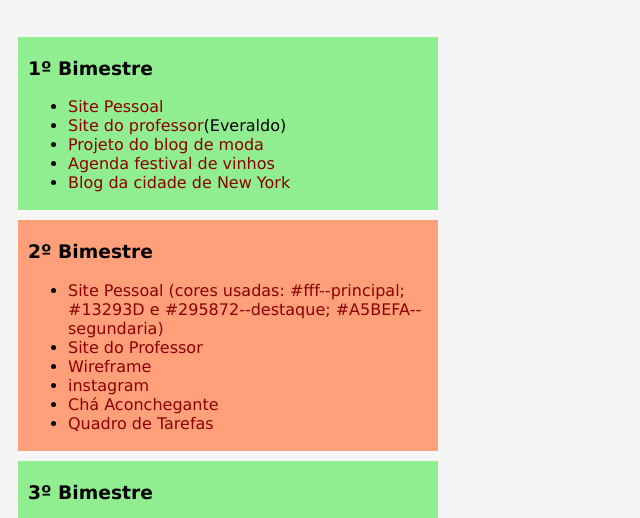
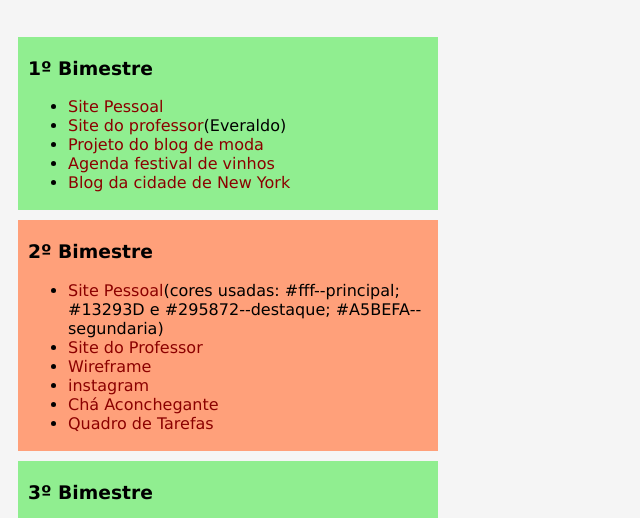
Before and after one commit to JessicaCosta08/aweb, a plain HTML site: page index.html in a window 1280 px wide. Shown: the part 248-766 px from the top of the page, without its empty margins (0-640 px from the left). Drawn offline with Linux system fonts and the light colour scheme.

Commit message:
Update index.html

```diff
--- a/index.html
+++ b/index.html
@@ -29,7 +29,7 @@
     <div class="bimestre bimPar">
         <h3>2º Bimestre</h3>
         <ul>
-            <li><a href="./site pessoal/index.html">Site Pessoal (cores usadas: #fff--principal; #13293D e #295872--destaque; #A5BEFA--segundaria)</a></li>
+            <li><a href="./site pessoal/index.html">Site Pessoal</a>(cores usadas: #fff--principal; #13293D e #295872--destaque; #A5BEFA--segundaria)</li>
             <li><a href="./Página professor/index.html">Site do Professor</a></li>
             <li><a href="https://www.figma.com/file/v938Gink7Kk97lySeNqkny/iphone?type=design&node-id=0-1&mode=design&t=PQ9O7GFn89SccseA-0">Wireframe</a></li>
             <li><a href="./teste do instagram/index.html">instagram</a></li>
```
